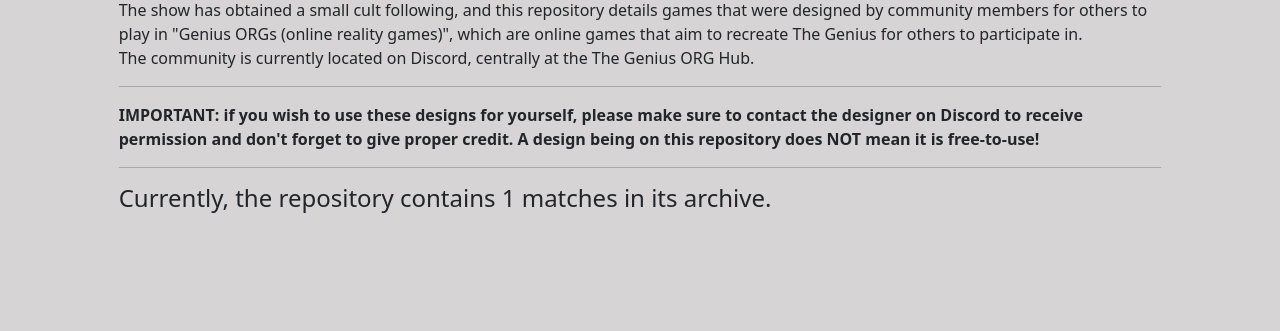
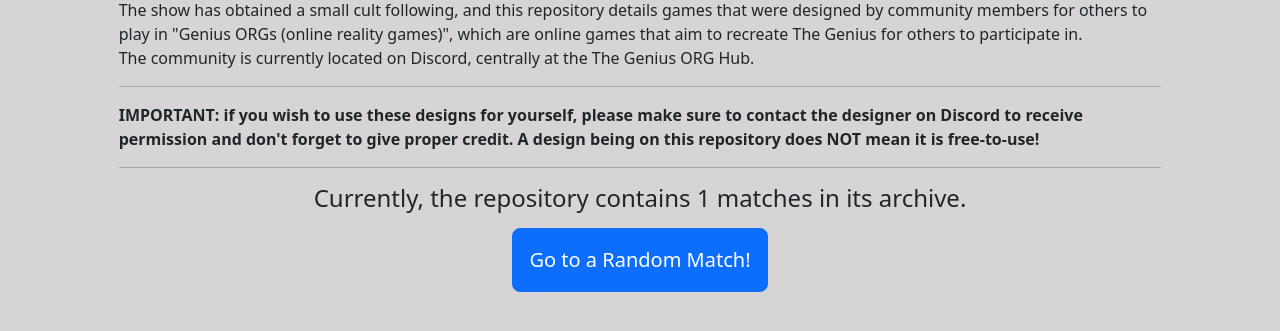
Before and after one commit to MarcerCyoon/TheGeniusRepository, a Django app: template catalog/templates/index.html in a window 1280 px wide. Shown: the part 244-575 px from the top of the page. Run offline with Django 4.2, Linux system fonts and the light colour scheme; the template is opened without the code that fills it: most values are stand-ins (such as "Sample title", 1, 10 or a date in 2020); some libraries are stand-ins or nearby versions.

Commit message:
added a random match button to index.html

```diff
--- a/catalog/templates/index.html
+++ b/catalog/templates/index.html
@@ -16,5 +16,9 @@
 
 	<hr>
 
-	<h4>Currently, the repository contains {{ num_matches }} matches in its archive.</h4>
+	<h4 style="text-align: center;"> Currently, the repository contains {{ num_matches }} matches in its archive.</h4>
+
+	<div class="d-flex me-auto justify-content-center align-items-center mt-3">
+		<button type="button" class="btn btn-lg p-3 btn-primary" onclick="window.location.assign('{% url 'random' %}')">Go to a Random Match!</button>
+	</div>
 {% endblock %}
--- a/catalog/urls.py
+++ b/catalog/urls.py
@@ -12,6 +12,7 @@ urlpatterns = [
 	path('awards/', views.YearAwardListView.as_view(), name='awards'),
     path('orgs/', views.ORGListView.as_view(), name="orgs"),
 	path('tags/', views.TagListView.as_view(), name="tags"),
+	path('match/random', views.random_redirect, name='random'),
     path('match/<int:pk>', views.MatchDetailView.as_view(), name='match-detail'),
 	path('match/<int:pk>/<int:ruleset__pk>', views.MatchDetailView.as_view(), name='match-detail-page'),
     path('designer/<int:pk>', views.DesignerDetailView.as_view(), name='designer-detail'),
```
Also changed, not shown: catalog/views.py (+10 -4 lines).
